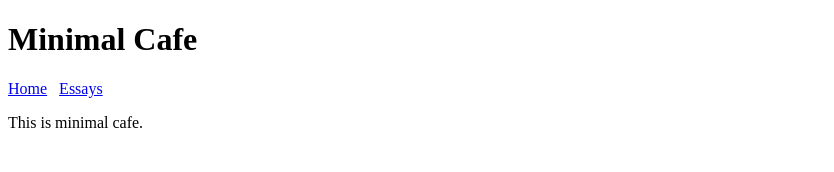
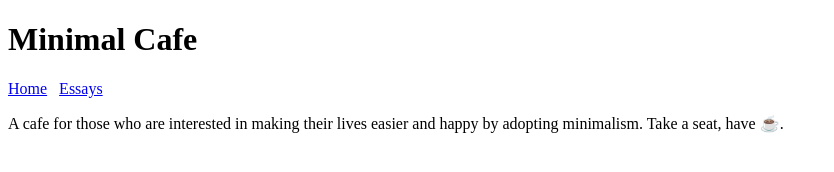
Before and after one commit to Rohitkumardelhi/minimal_cafe, a plain HTML site: page index.html in a window 1280 px wide. Shown: the whole page, without its empty margins (0-834 px from the left). Drawn offline with Linux system fonts and the light colour scheme.

Commit message:
Update index.html

```diff
--- a/index.html
+++ b/index.html
@@ -11,7 +11,7 @@
         <a href="index.html">Home</a> &nbsp <a href="essays.html">Essays</a> &nbsp;
     </nav>
     <main>
-        <p>This is minimal cafe.</p>
+        <p>A cafe for those who are interested in making their lives easier and happy by adopting minimalism. Take a seat, have &#9749;. </p>
     </main>
 </body>
 </html>
```
